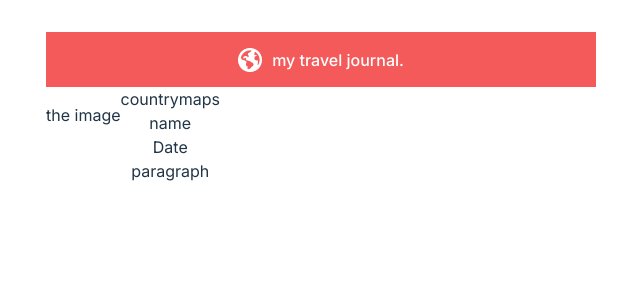
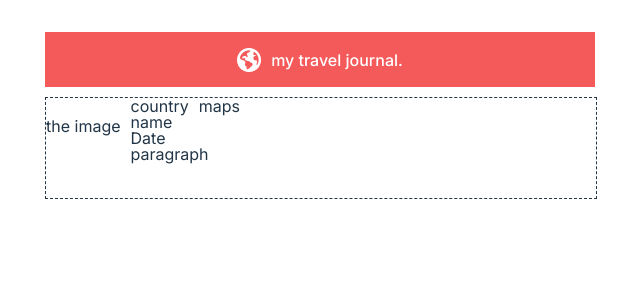
Before and after one commit to thierry-byiringiro/reactLearningScrimba, a React (Vite) app in the folder vite-project/: page / in a window 1280 px wide. Shown: the top 300 px of the page, without its empty margins (319-959 px from the left). Built offline with nearby package versions, Linux system fonts and the light colour scheme.

Commit message:
modified index css

```diff
--- a/vite-project/src/index.css
+++ b/vite-project/src/index.css
@@ -16,7 +16,7 @@
 a {
   font-weight: 500;
   color: #646cff;
-  text-decoration: inherit;
+  /* text-decoration: inherit; */
 }
 
 a:hover {
@@ -32,10 +32,7 @@ body {
   font-family:  "Inter", sans-serif;
 }
 
-h1 {
-  font-size: 3.2em;
-  line-height: 1.1;
-}
+
 
 button {
   border-radius: 8px;
@@ -128,7 +125,7 @@ main{
 }
 
 .fulaha{
-  width: 550px;
+  width: 650px;
   height: 704px;
 }
 
@@ -158,14 +155,28 @@ main{
 
 .light{
   display: flex;
+  margin: 10px 0px;
+  width: 550px;
+  height: 100px;
+  border: 1px dashed;
+}
+.light > * + * {
+  margin-left: 10px;
 }
 
 .light > .save{
   display: flex;
   flex-direction: column;
+  align-items:flex-start;
+  line-height: 1;
+  text-align: left;
 }
+/* .save > * {
+  border: 1px solid;
+} */
+
 
 .light > .save > .top{
   display: flex;
-
+  gap: 10px;
 }
```
